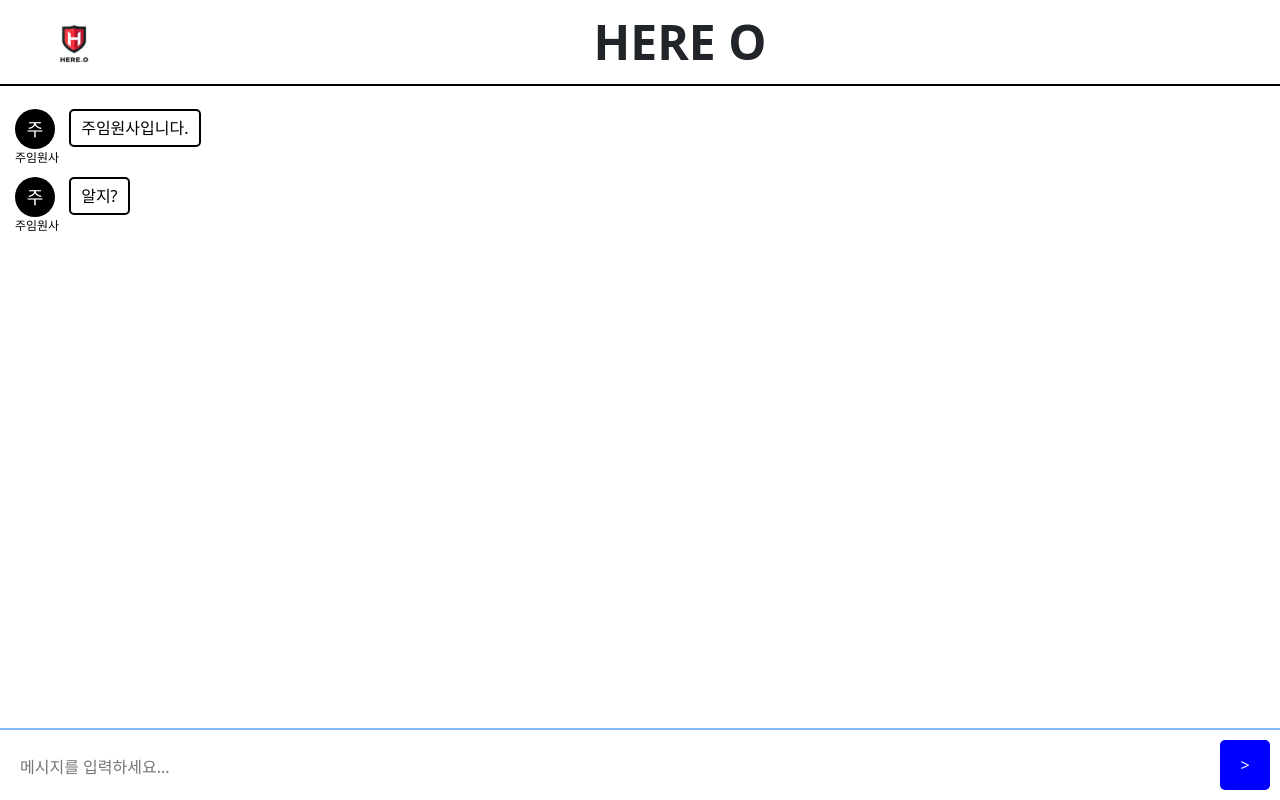
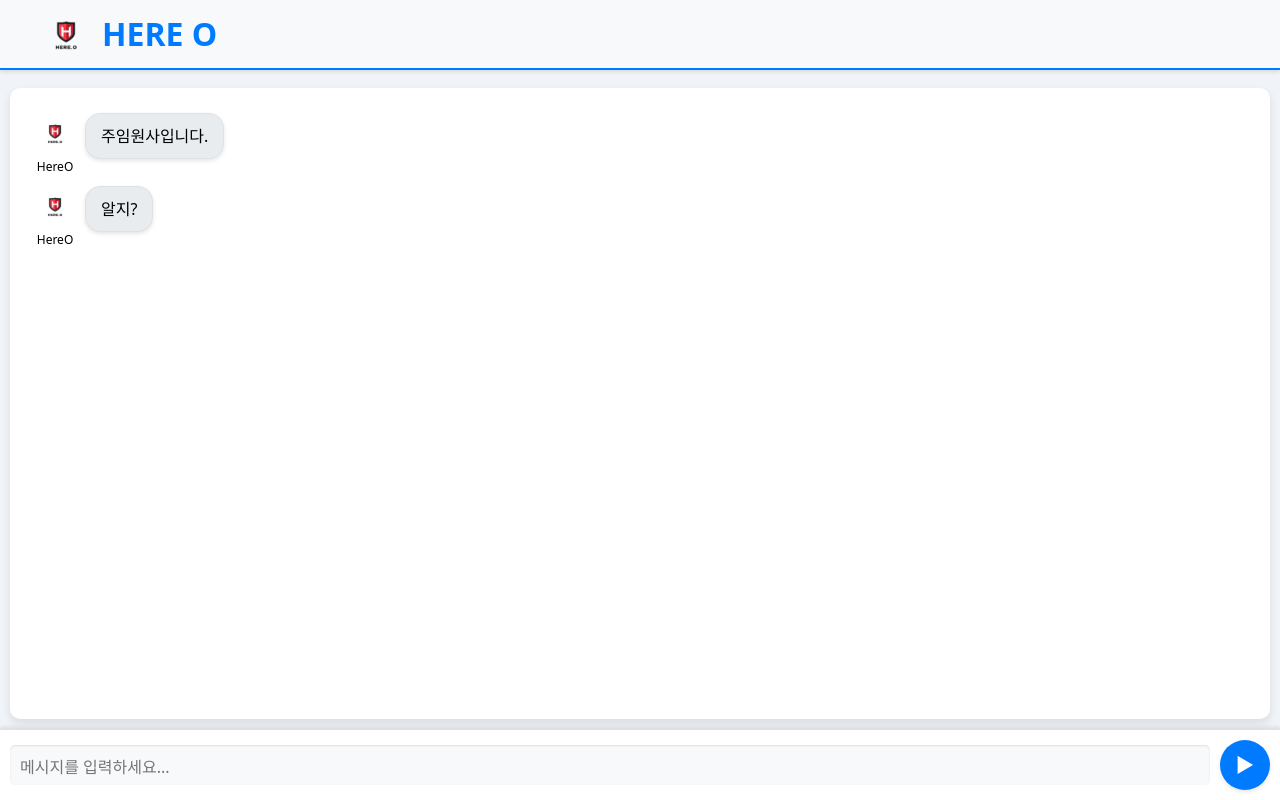
Before and after one commit to sangkyu39/HereO, a React (Create React App) app in the folder hereo/: page /chat in a window 1280 px wide. Built offline with nearby package versions, Linux system fonts and the light colour scheme.

Commit message:
챗 웹사이트 디자인 수정

```diff
--- a/hereo/src/routes/Chat.js
+++ b/hereo/src/routes/Chat.js
@@ -1,9 +1,70 @@
 /* eslint-disable no-unused-vars */
 // src/Main.js
 import React, { useEffect, useRef, useState } from "react";
-import { useNavigate, Outlet } from "react-router-dom";
-import ChatHeader from "../components/ChatHeader.js";
 import styled from "styled-components";
+import logo from "../assets/logo.svg";
+import { Routes, Route, Link, useNavigate, Outlet } from "react-router-dom";
+
+function ChatHeader() {
+    let navigate = useNavigate();
+
+    return (
+        <Header>
+            <HeaderContent
+                onClick={() => {
+                    navigate("/");
+                }}>
+                <Row>
+                    <LogoContainer>
+                        <Logo src={logo} alt="logo" />
+                    </LogoContainer>
+                    <div
+                        className="col"
+                        style={{ textAlign: "center", display: "flex", alignItems: "center", flex: 1 }}>
+                        <Title>HERE O</Title>
+                    </div>
+                </Row>
+            </HeaderContent>
+        </Header>
+    );
+}
+
+const Header = styled.div`
+    text-align: center;
+    border-bottom: 2px solid #007bff; /* Blue color for border */
+    margin-bottom: 0.5rem;
+    background-color: #f8f9fa; /* Light background for header */
+    box-shadow: 0px 2px 4px rgba(0, 0, 0, 0.1); /* Subtle shadow */
+`;
+
+const HeaderContent = styled.div`
+    padding: 10px;
+    width: 95%;
+    margin: 0 auto;
+`;
+
+const Row = styled.div`
+    display: flex;
+    align-items: center;
+`;
+
+const LogoContainer = styled.div`
+    width: 60px;
+    text-align: left;
+    display: flex;
+`;
+
+const Logo = styled.img`
+    height: 3rem;
+    margin: 0;
+`;
+
+const Title = styled.h1`
+    margin: 0;
+    font-size: 2rem;
+    font-weight: 700;
+    color: #007bff; /* Blue color for title */
+`;
 
 function Chat() {
     let navigate = useNavigate();
@@ -53,22 +114,6 @@ function Chat() {
         // 랜덤으로 선택될 문구 배열
         const responses = [
             "네잇!",
-			"너잇!!!",
-			"주임원삽니다.",
-			"성민이, 머리 알지, 정리해",
-			"나가면, 뭐 해야해",
-			"말 나오기 전에,,",
-			"ㅇㅋ..잘 쉬고",
-			"가을의 시작.. 근데 무지 덥당..",
-			"휴가 복귀 전달 사항",
-			"긴급 전파 사항",
-			"좋은 기운 받길 나래..",
-			"밥 먹고 오면 1시간이면 되지?",
-			"이발,, 해야겠지?,,",
-			"복귀 보고시간 좀 준수하자!",
-			"두발 확실히 정리 후 복귀 할 수 있도록",
-			"음주 귀영. 안돼. 알지",
-			"성민이 너잇!!!!!",
         ];
 
         // responses 배열에서 랜덤하게 하나 선택
@@ -110,9 +155,9 @@ function Chat() {
                             {msg.sender !== "me" && (
                                 <AvatarContainer>
                                     <Avatar>
-										<AvatarText>주</AvatarText>
+                                        <img src={logo} alt="logo" />
                                     </Avatar>
-									<AvatarLabel>주임원사</AvatarLabel>
+                                    <AvatarLabel>HereO</AvatarLabel>
                                 </AvatarContainer>
                             )}
                             <MessageBubble sender={msg.sender}>{msg.text}</MessageBubble>
@@ -136,9 +181,10 @@ function Chat() {
                 <SendButton
                     onClick={handleSendMessage}
                     type="button"
-					value=">"
                     disabled={isSending} // 전송 중일 때 버튼 비활성화
-				/>
+                >
+                    &#9658;
+                </SendButton>
             </InputContainer>
         </Container>
     );
@@ -149,12 +195,17 @@ const Container = styled.div`
     display: flex;
     flex-direction: column;
     height: 100vh;
+    background-color: #f0f4f8; /* Light blue background */
 `;
 
 const ChatContainer = styled.div`
     flex: 1;
     overflow-y: auto;
-	padding: 10px;
+    padding: 20px;
+    background-color: #ffffff; /* White background for chat area */
+    box-shadow: 0px 4px 8px rgba(0, 0, 0, 0.1);
+    border-radius: 10px;
+    margin: 10px;
 `;
 
 const MessageList = styled.div`
@@ -167,6 +218,7 @@ const MessageItem = styled.div`
     align-self: ${(props) => (props.sender === "me" ? "flex-end" : "flex-start")};
     margin: 5px;
     align-items: flex-start;
+    max-width: 70%; /* Limit message width */
 `;
 
 const AvatarContainer = styled.div`
@@ -178,39 +230,43 @@ const Avatar = styled.div`
     width: 40px;
     height: 40px;
     border-radius: 50%;
-	background-color: black;
     display: flex;
     justify-content: center;
     align-items: center;
-`;
+    overflow: hidden; /* Ensure the image fits within the circle */
 
-const AvatarText = styled.span`
-	color: white;
-	font-size: 18px;
+    img {
+        width: 80%;  /* Adjust the width to fit the image inside the circle */
+        height: 80%;  /* Adjust the height to fit the image inside the circle */
+        object-fit: contain;  /* Ensure the image maintains its aspect ratio */
+    }
 `;
 
 const AvatarLabel = styled.div`
     color: black;
     font-size: 12px;
+    margin-top: 5px;
 `;
 
 const MessageBubble = styled.div`
     text-align: left;
     display: flex;
-	padding: 5px 10px;
-	border-radius: 5px;
-	background-color: ${(props) => (props.sender === "me" ? "#20A090" : "white")};
+    padding: 10px 15px;
+    border-radius: 15px;
+    background-color: ${(props) => (props.sender === "me" ? "#007bff" : "#e9ecef")}; /* Blue for me, light grey for others */
     color: ${(props) => (props.sender === "me" ? "white" : "black")};
-	border: ${(props) => (props.sender === "me" ? "" : "solid 2px black")};
+    border: ${(props) => (props.sender === "me" ? "none" : "solid 1px #dee2e6")};
     word-wrap: break-word;
+    box-shadow: 0px 2px 4px rgba(0, 0, 0, 0.1);
 `;
 
 const InputContainer = styled.div`
     display: flex;
-	border-top: 2px solid rgba(0, 117, 255, 0.5);
+    border-top: 1px solid #dee2e6;
     padding: 10px;
     align-items: center;
-	background-color: white;
+    background-color: #ffffff;
+    box-shadow: 0px -2px 4px rgba(0, 0, 0, 0.1);
 `;
 
 const Textarea = styled.textarea`
@@ -222,17 +278,29 @@ const Textarea = styled.textarea`
     height: ${(props) => `${props.height}px`};
     overflow: hidden;
     border-radius: 5px;
+    background-color: #f8f9fa;
+    box-shadow: inset 0px 1px 2px rgba(0, 0, 0, 0.1);
+    font-size: 16px;
 `;
 
-const SendButton = styled.input`
+const SendButton = styled.button`
     width: 50px;
     height: 50px;
     border: none;
-	background-color: blue;
+    background-color: #007bff;
     color: white;
-	border-radius: 5px;
+    border-radius: 50%;
     cursor: pointer;
     margin-left: 10px;
+    font-size: 20px;
+    display: flex;
+    justify-content: center;
+    align-items: center;
+    box-shadow: 0px 2px 4px rgba(0, 0, 0, 0.1);
+
+    &:hover {
+        background-color: #0056b3;
+    }
 `;
 
 export default Chat;
```
Lines whose indentation alone changed are shown as unchanged.
